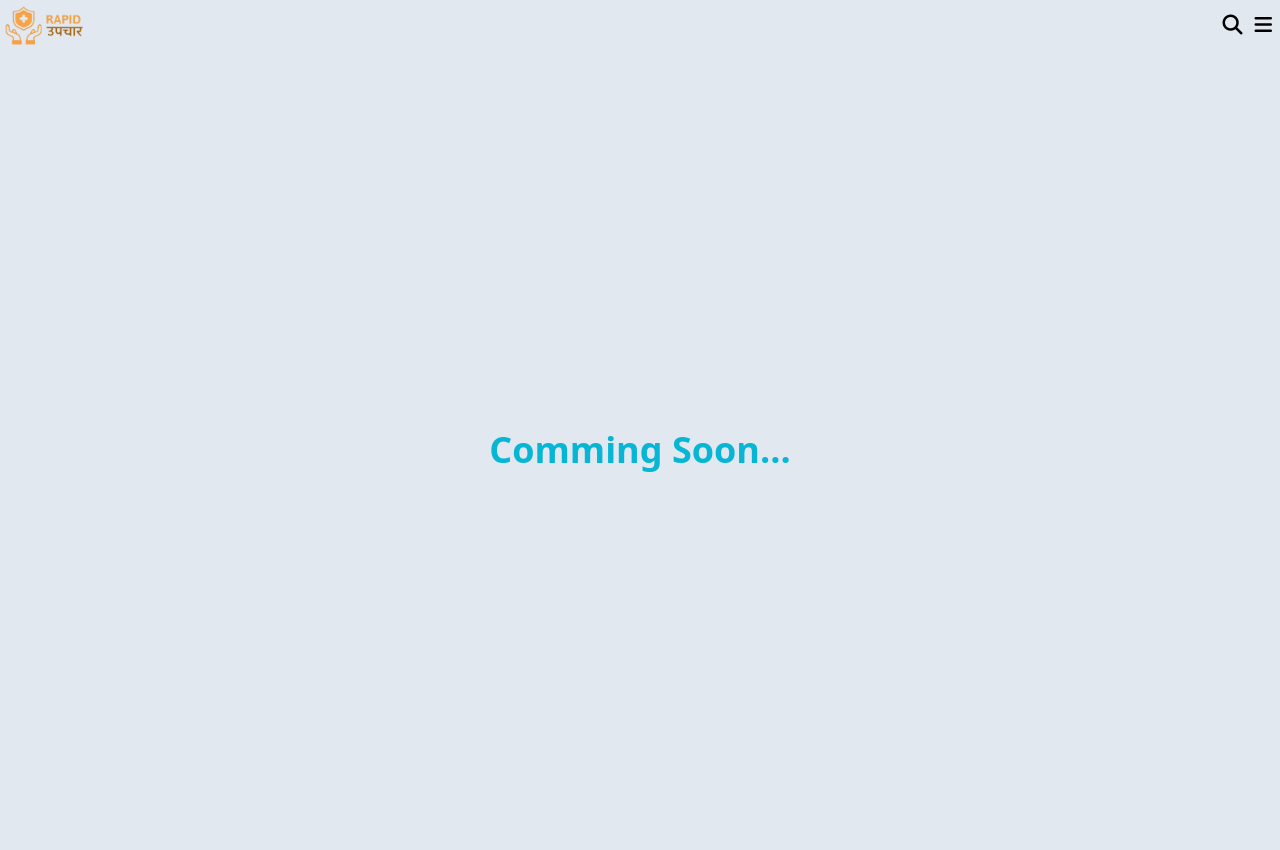
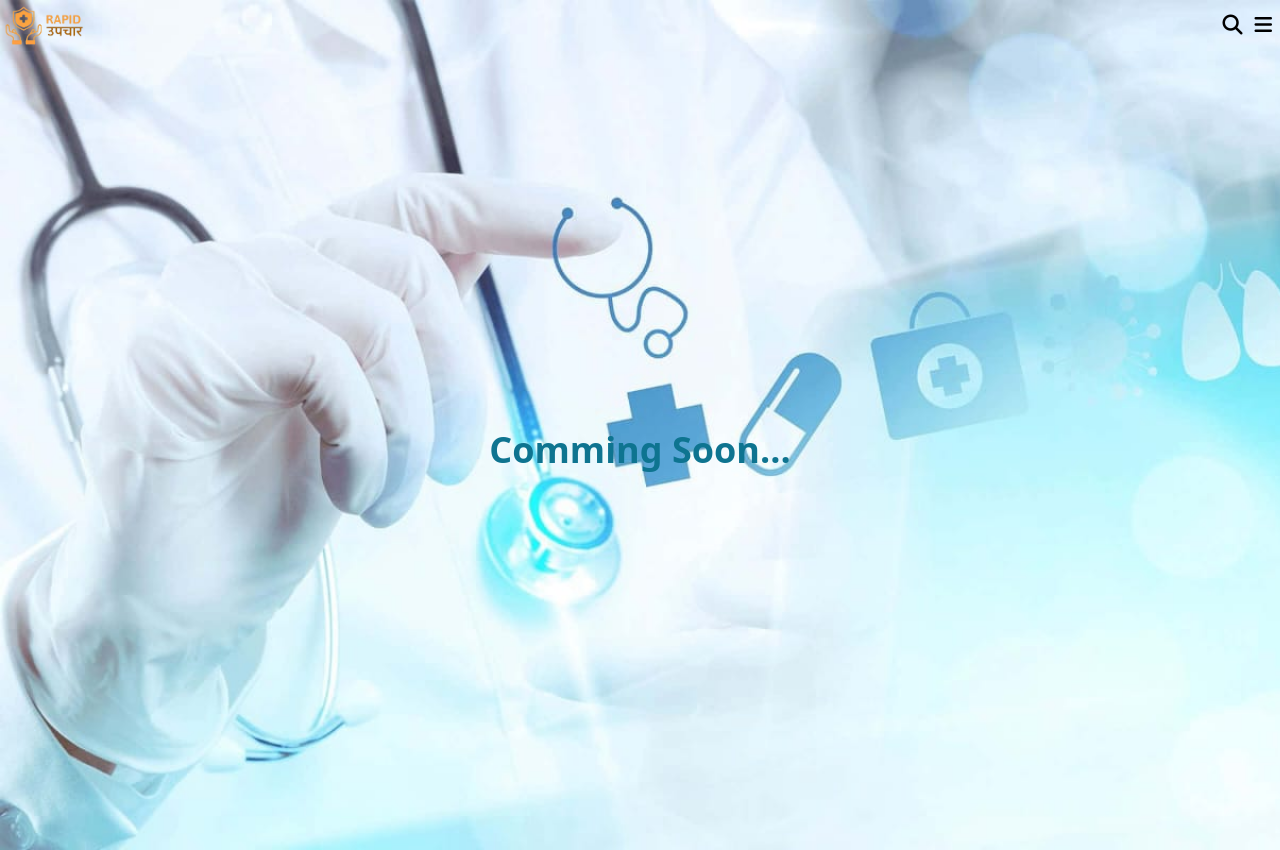
Before and after one commit to Aryank35/Qr-Interface, a plain HTML site: page index.html in a window 1280 px wide. Drawn offline with nearby package versions, Linux system fonts and the light colour scheme.

Commit message:
added background image

```diff
--- a/index.html
+++ b/index.html
@@ -10,20 +10,20 @@
     <script src="https://cdn.tailwindcss.com"></script>
     <script src="https://kit.fontawesome.com/ce2c0e7ba5.js" crossorigin="anonymous"></script>
 </head>
-<body class="bg-slate-200">
+<body class="bg-slate-200 bg-[url('/images/body-bg.jpg')] bg-cover">
     <!-- navbar starts -->
     <div class="navbar h-[50px]  flex justify-between">
         <div class="logo py-1 my-auto px-1 ">
             <img src="./images/Logo.png" alt="Logo" class="w-[80px]">
         </div>
         <div class="icons flex space-x-3 my-auto mx-2 text-xl">
-            <i class="fa-solid fa-magnifying-glass font-bold"></i>
-            <i class="fa-solid fa-bars font-bold"></i>
+            <i class="fa-solid fa-magnifying-glass font-bold "></i>
+            <i class="fa-solid fa-bars font-bold "></i>
         </div>
     </div>
     <!-- navbar ends -->
     <div class="comming soon h-screen flex justify-center items-center">
-        <h1 class="text-4xl font-semibold text-center text-cyan-500">Comming Soon...</h1>
+        <h1 class="text-4xl font-semibold text-center text-cyan-700">Comming Soon...</h1>
     </div>
     <script src="script.js"></script>
 </body>
```
Also changed, not shown: images/body-bg.jpg (added).
